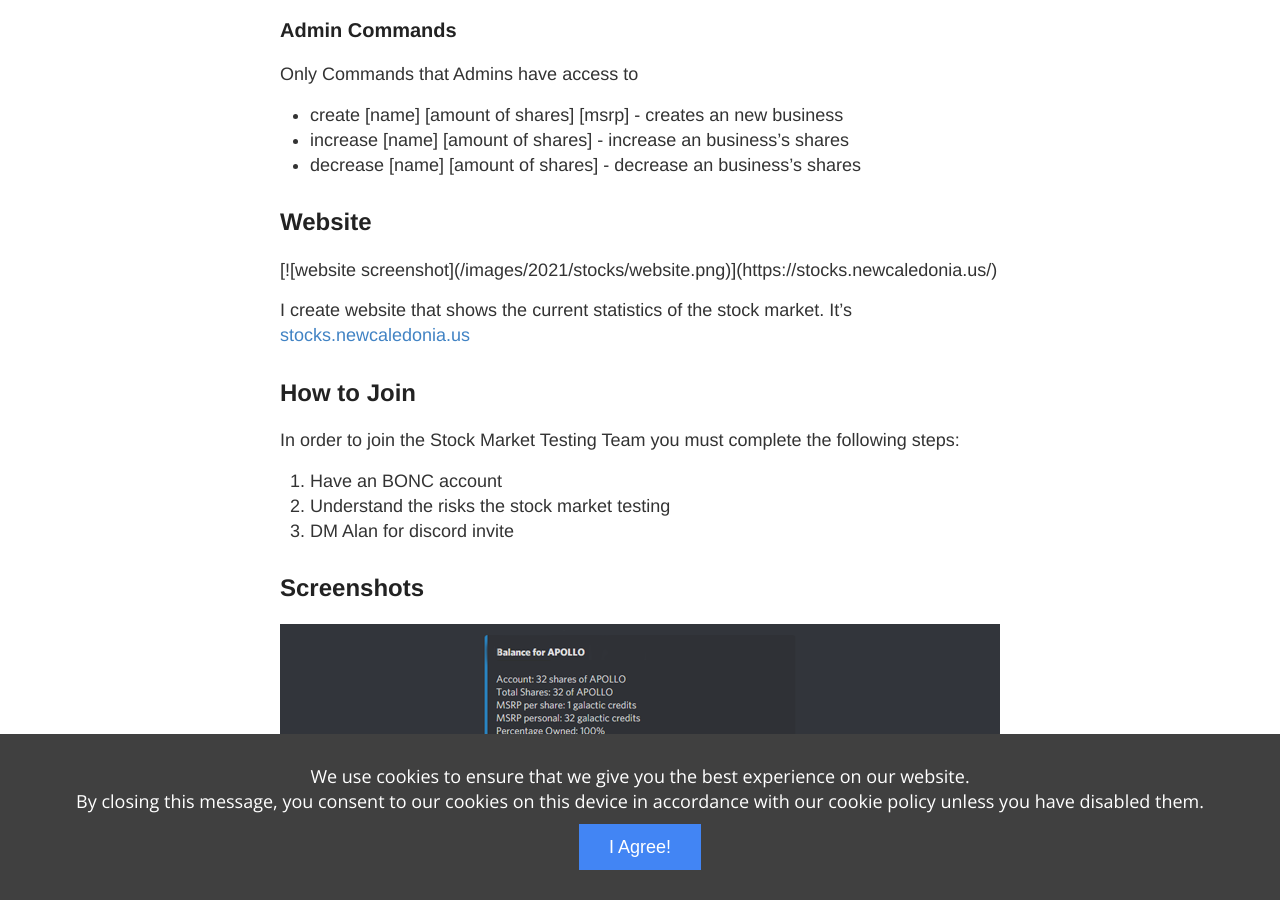
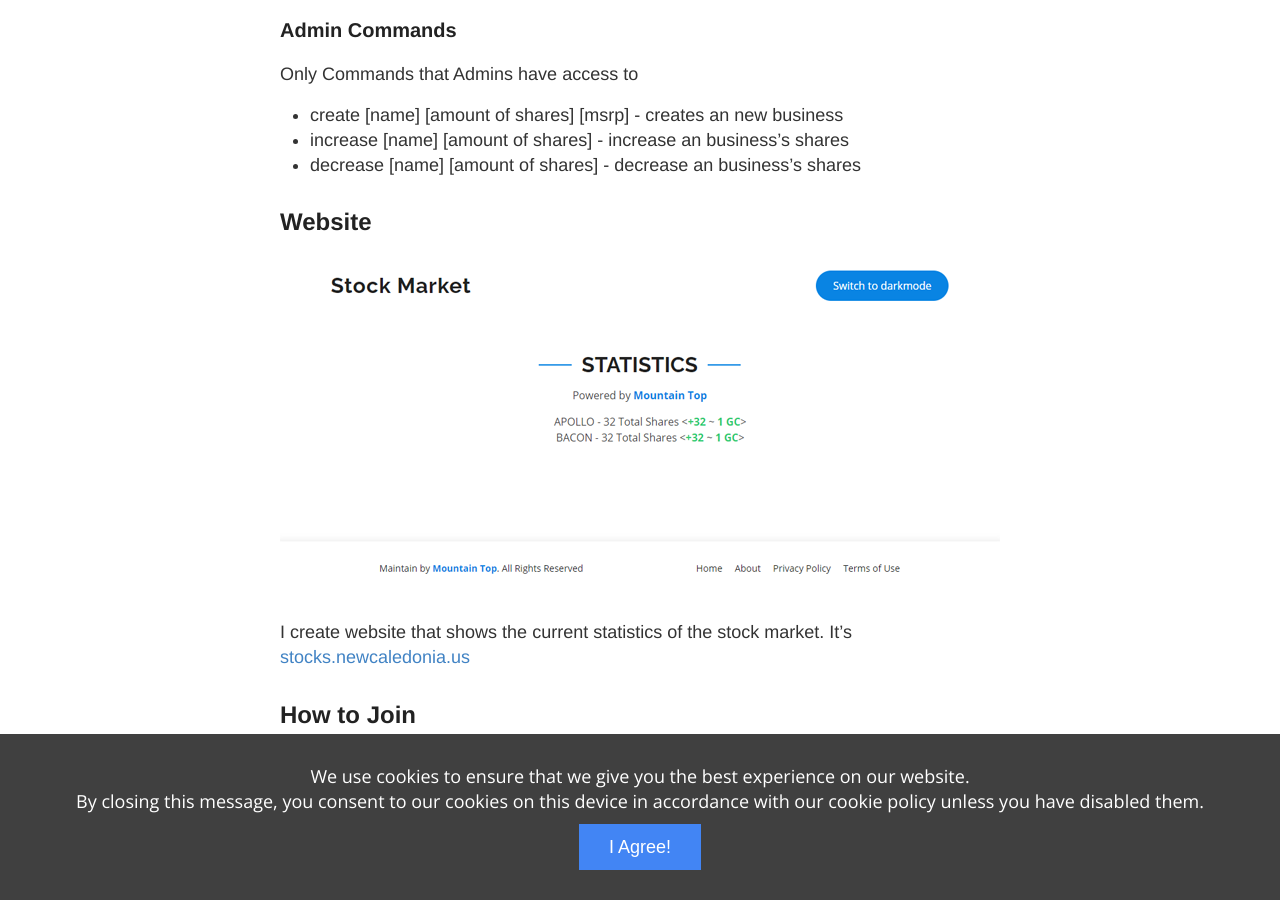
Before and after one commit to NewCaledoniaDevTeam/MountainMessage, a Jekyll site: the page built from _posts/2021-8-1-Stocks.md, in a window 1280 px wide and 900 px high, scrolled down 1177 px. Built offline with Jekyll 4.4.1, drawn with Linux system fonts in a browser that asks for light colours; comment, search, counter and statistics services are not loaded.

Commit message:
Update 2021-8-1-Stocks.md

```diff
--- a/_posts/2021-8-1-Stocks.md
+++ b/_posts/2021-8-1-Stocks.md
@@ -31,13 +31,17 @@ Only Commands that Admins have access to
 
 <div class="light-only">
 
-[![website screenshot]({{ site.baseurl }}/images/2021/stocks/website.png)](https://stocks.newcaledonia.us/)
+ <img src="/images/2021/stocks/website.png" alt="website screenshot">
+
+<!--[![website screenshot]({{ site.baseurl }}/images/2021/stocks/website.png)](https://stocks.newcaledonia.us/)-->
 
 </div>
 
 <div class="dark-only">
 
-[![website dark screenshot]({{ site.baseurl }}/images/2021/stocks/website_dark.png)](https://stocks.newcaledonia.us/)
+ <img src="/images/2021/stocks/website_dark.png" alt="website screenshot">
+
+<!--[![website dark screenshot]({{ site.baseurl }}/images/2021/stocks/website_dark.png)](https://stocks.newcaledonia.us/)-->
 
 </div>
 
```
